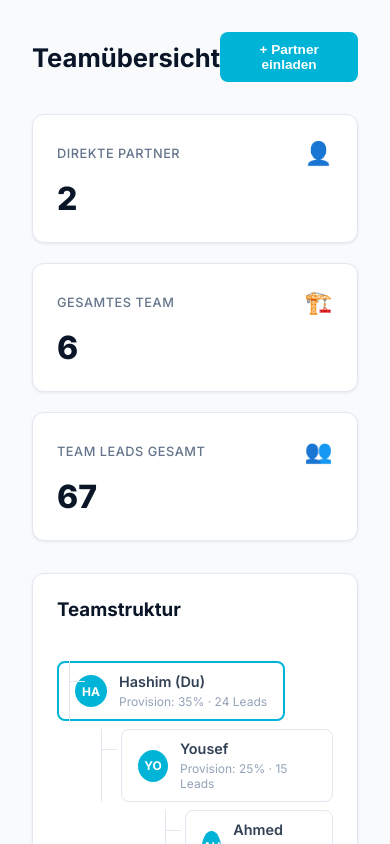
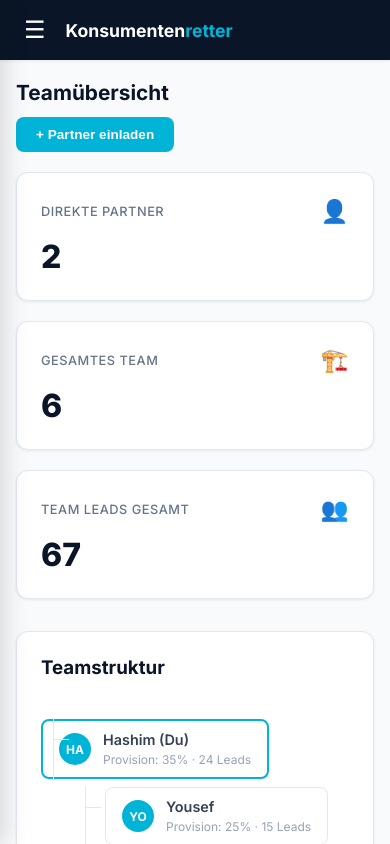
Before and after one commit to Henawy99/pixelscale, a Next.js app in the folder apps/konsumentenretter-portal/: page /team in a window 390 px wide. Shown: the top 844 px of the page. Built offline with nearby package versions, Linux system fonts and the light colour scheme.

Commit message:
fix: make partner portal mobile compatible with navigation drawer

```diff
--- a/apps/konsumentenretter-portal/src/app/globals.css
+++ b/apps/konsumentenretter-portal/src/app/globals.css
@@ -168,10 +168,96 @@ tr:hover td { background: var(--gray-50); }
 .login-form input:focus { outline: none; border-color: var(--teal); box-shadow: 0 0 0 3px rgba(0,180,216,0.1); }
 .login-form .btn { width: 100%; padding: 14px; font-size: 1rem; margin-top: 8px; }
 
+/* Mobile Header and Sidebar Drawer Styles */
+.mobile-header {
+  display: none;
+  position: fixed;
+  top: 0;
+  left: 0;
+  right: 0;
+  height: 60px;
+  background: var(--navy);
+  color: var(--white);
+  align-items: center;
+  padding: 0 16px;
+  z-index: 40;
+  box-shadow: var(--shadow);
+}
+.mobile-menu-btn {
+  background: none;
+  border: none;
+  color: var(--white);
+  font-size: 1.5rem;
+  cursor: pointer;
+  padding: 8px;
+  margin-right: 12px;
+  display: flex;
+  align-items: center;
+  justify-content: center;
+}
+.mobile-header-brand h2 {
+  font-size: 1.1rem;
+  color: var(--white);
+}
+.mobile-header-brand h2 span {
+  color: var(--teal);
+}
+.mobile-sidebar-overlay {
+  position: fixed;
+  inset: 0;
+  background: rgba(0, 0, 0, 0.5);
+  backdrop-filter: blur(2px);
+  z-index: 45;
+}
+.mobile-close-btn {
+  display: none;
+  background: none;
+  border: none;
+  color: var(--white);
+  font-size: 1.2rem;
+  cursor: pointer;
+  padding: 8px;
+}
+
 @media (max-width: 768px) {
-  .sidebar { display: none; }
-  .main-content { margin-left: 0; }
-  .kanban-column { min-width: 260px; }
+  .mobile-header {
+    display: flex;
+  }
+  .mobile-close-btn {
+    display: block;
+    position: absolute;
+    right: 16px;
+    top: 20px;
+  }
+  .sidebar {
+    transform: translateX(-100%);
+    transition: transform 0.3s cubic-bezier(0.4, 0, 0.2, 1);
+    z-index: 50;
+    box-shadow: 4px 0 24px rgba(0,0,0,0.15);
+  }
+  .sidebar.mobile-open {
+    transform: translateX(0);
+  }
+  .main-content {
+    margin-left: 0;
+    padding: 80px 16px 24px 16px;
+  }
+  .page-header {
+    margin-bottom: 20px;
+    flex-direction: column;
+    align-items: flex-start;
+    gap: 12px;
+  }
+  .page-header h1 {
+    font-size: 1.3rem;
+  }
+  .kanban-column {
+    min-width: 260px;
+  }
+  .table-card {
+    max-width: 100%;
+    overflow-x: auto;
+  }
 }
 
 /* Tabs and Admin Panels */
@@ -181,6 +267,9 @@ tr:hover td { background: var(--gray-50); }
   margin-bottom: 24px;
   border-bottom: 1px solid var(--gray-200);
   padding-bottom: 8px;
+  overflow-x: auto;
+  white-space: nowrap;
+  -webkit-overflow-scrolling: touch;
 }
 .tab-btn {
   padding: 8px 16px;
--- a/apps/konsumentenretter-portal/src/components/Sidebar.tsx
+++ b/apps/konsumentenretter-portal/src/components/Sidebar.tsx
@@ -16,6 +16,7 @@ const links = [
 export default function Sidebar() {
   const pathname = usePathname();
   const [partner, setPartner] = useState({ name: 'Demo Partner', email: 'partner@beispiel.at' });
+  const [isOpen, setIsOpen] = useState(false);
 
   useEffect(() => {
     if (typeof window !== 'undefined') {
@@ -41,14 +42,39 @@ export default function Sidebar() {
     .slice(0, 2);
 
   return (
-    <aside className="sidebar">
+    <>
+      {/* Mobile Top Header */}
+      <header className="mobile-header">
+        <button className="mobile-menu-btn" onClick={() => setIsOpen(true)} aria-label="Menü öffnen">
+          ☰
+        </button>
+        <div className="mobile-header-brand">
+          <h2>Konsumenten<span>retter</span></h2>
+        </div>
+      </header>
+
+      {/* Backdrop overlay for mobile menu */}
+      {isOpen && (
+        <div className="mobile-sidebar-overlay" onClick={() => setIsOpen(false)} />
+      )}
+
+      {/* Sidebar (handles desktop and mobile layout) */}
+      <aside className={`sidebar ${isOpen ? 'mobile-open' : ''}`}>
         <div className="sidebar-brand">
           <h2>Konsumenten<span>retter</span></h2>
           <p>Partner Portal</p>
+          <button className="mobile-close-btn" onClick={() => setIsOpen(false)} aria-label="Menü schließen">
+            ✕
+          </button>
         </div>
         <nav className="sidebar-nav">
           {links.map(l => (
-          <Link key={l.href} href={l.href} className={`sidebar-link ${pathname === l.href ? 'active' : ''}`}>
+            <Link
+              key={l.href}
+              href={l.href}
+              className={`sidebar-link ${pathname === l.href ? 'active' : ''}`}
+              onClick={() => setIsOpen(false)}
+            >
               <span className="icon">{l.icon}</span> {l.label}
             </Link>
           ))}
@@ -63,5 +89,6 @@ export default function Sidebar() {
           </div>
         </div>
       </aside>
+    </>
   );
 }
```
Lines whose indentation alone changed are shown as unchanged.
